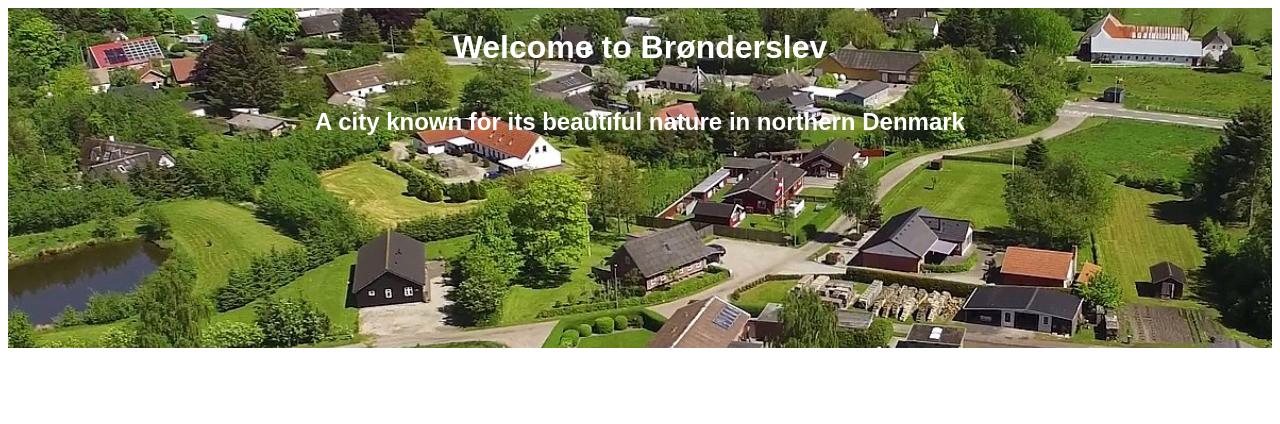
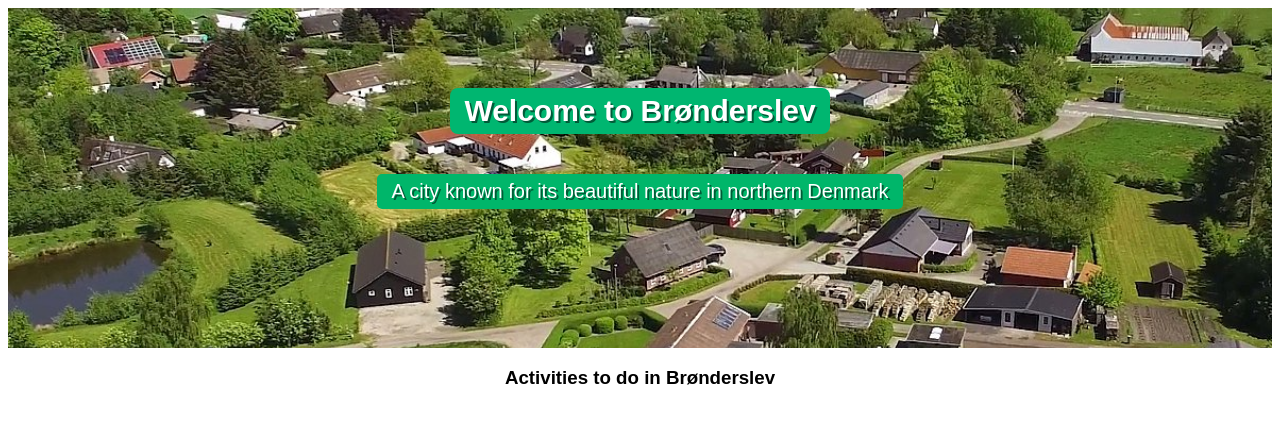
Before and after one commit to adam8325/HomeTown, a plain HTML site: page index.html in a window 1280 px wide. Drawn offline with Linux system fonts and the light colour scheme.

Commit message:
Top section template created and needs further css

```diff
--- a/index.html
+++ b/index.html
@@ -17,6 +17,8 @@
 
     <!-- Middle Section -->
      <div id="activity-section">
+        <h3 id="activities-title">Activities to do in Brønderslev</h3>
+
 
      </div>
 
--- a/styles.css
+++ b/styles.css
@@ -12,8 +12,25 @@ body {
     color: white;
     display: flex;
     flex-direction: column;
+    align-items: center;
 }
 
 #top-title {
-    background-color: ;
+    background: #00b670;
+    margin: 80px 0 0 0;
+    font-size: 30px;
+    padding: 6px 14px;
+    border-radius: 8px;
+    font-weight: bold;
+    text-shadow: 2px 2px rgba(0, 0, 0, 0.5);
 }
+
+#top-subtitle {
+    background: #00b66a;
+    margin: 40px 0;
+    font-weight: lighter;
+    font-size: 20px;
+    padding: 6px 15px;
+    border-radius: 5px;
+    text-shadow: 2px 2px rgba(0, 0, 0, 0.5);
+}
```
